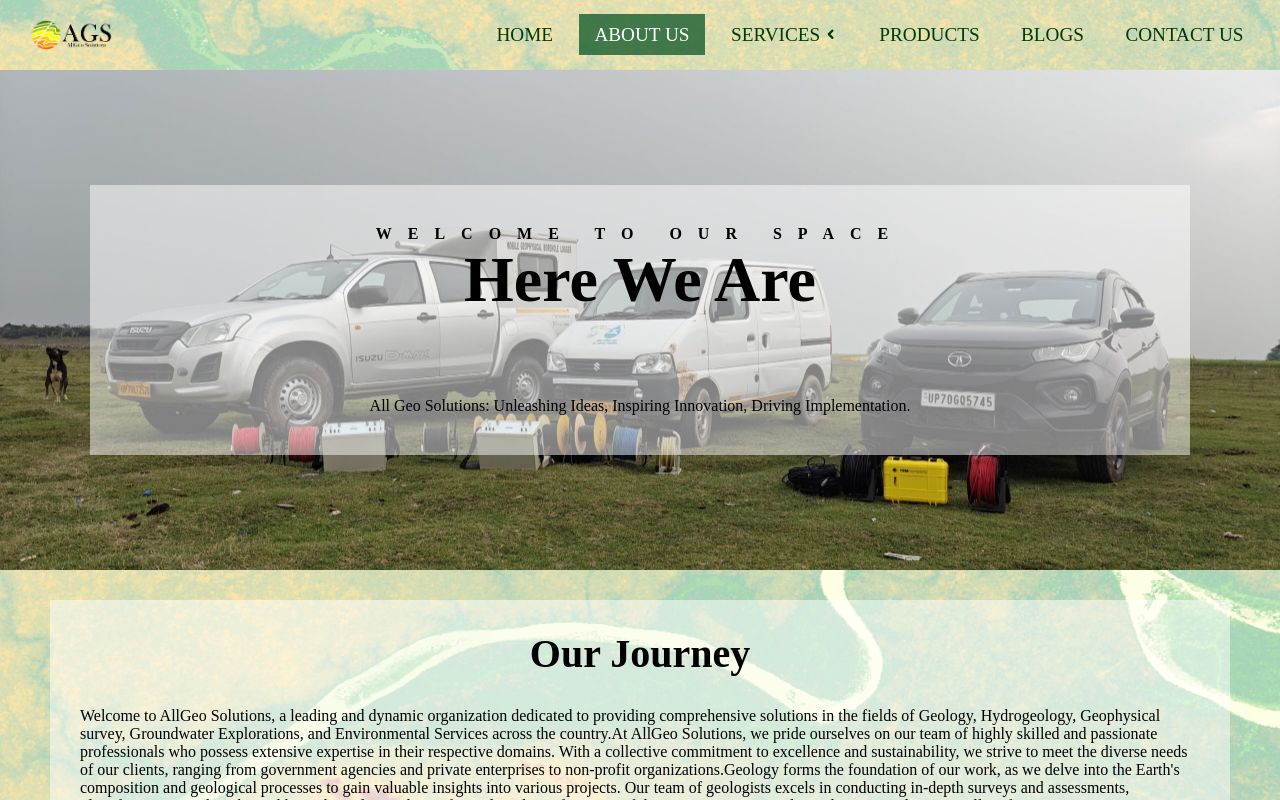
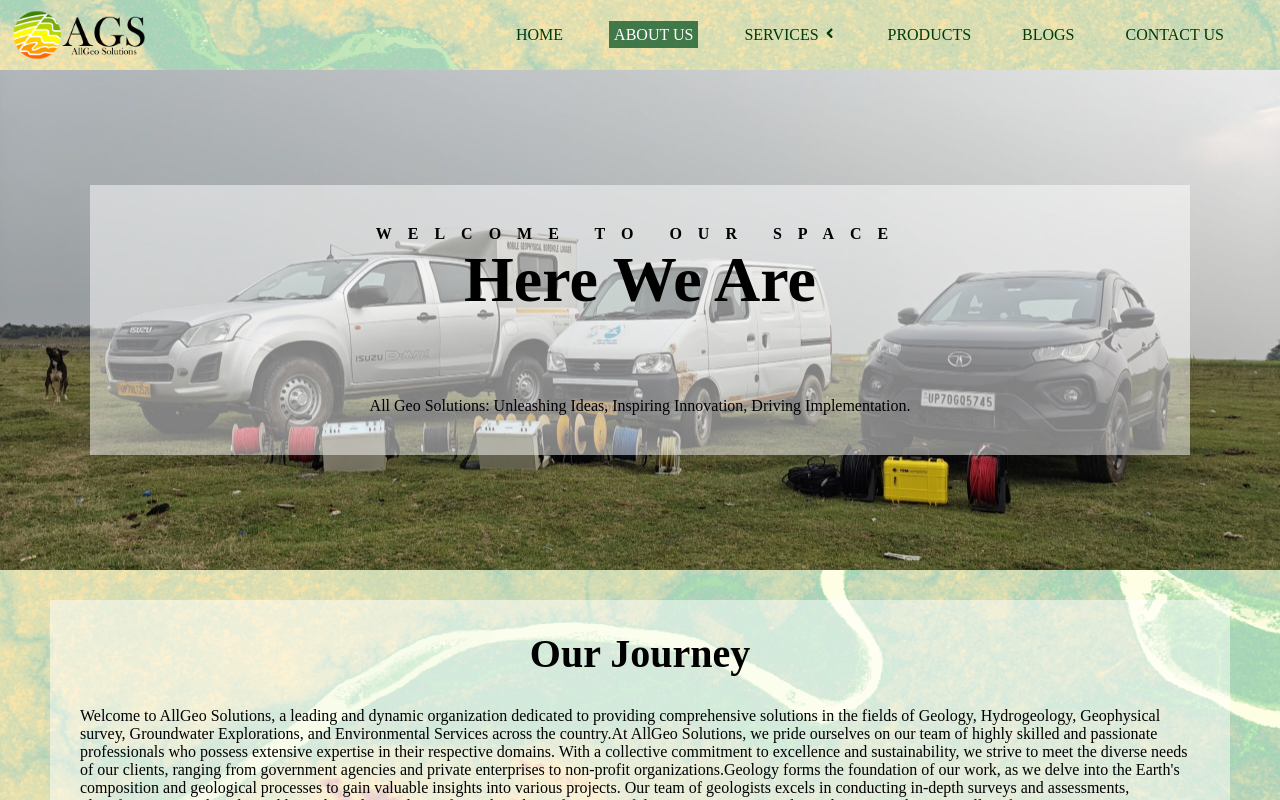
Before and after one commit to Suman911/AllGeos, a React (Vite) app: page /about in a window 1280 px wide. Shown: the top 800 px of the page. Built offline with nearby package versions, Linux system fonts and the light colour scheme.

Commit message:
deploy 2

```diff
--- a/src/components/Header/header.css
+++ b/src/components/Header/header.css
@@ -30,7 +30,6 @@ nav#head {
 
     #logo>a>img {
         height: 100%;
-        padding: 10px 20px;
     }
 
     #nav-bar {
@@ -51,8 +50,8 @@ nav#head {
 
             .links {
                 color: var(--color-primary);
-                padding: 10px 15px;
-                font-size: 1.2rem;
+                padding: 5px;
+                font-size: 1rem;
 
                 &.active {
                     background-color: var(--color-primary-light);
--- a/src/media.css
+++ b/src/media.css
@@ -9,20 +9,6 @@
 }
 
 @media screen and (max-width: 1024px) {
-    nav#head {
-        #logo>a>img {
-            padding: 0;
-        }
-
-        #nav-links {
-
-            .links {
-                padding: 5px !important;
-                font-size: 1rem !important;
-            }
-        }
-    }
-
     #footer-info {
         grid-template-columns: 350px auto;
         grid-template-areas: 'farea-1 farea-3' 'farea-4 farea-2';
```
